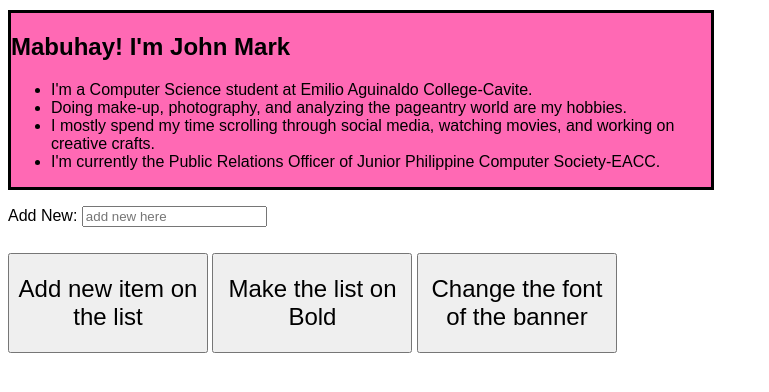
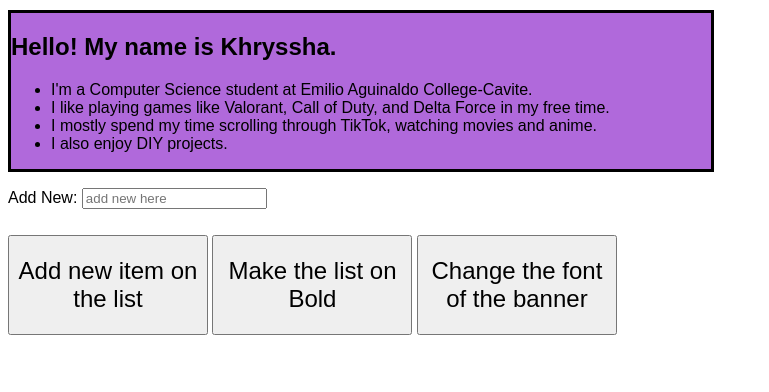
Before and after one commit to KrishAndres/midtermAct_3.1, a plain HTML site: page index.html in a window 1280 px wide. Shown: the whole page, without its empty margins (0-769 px from the left). Drawn offline with Linux system fonts and the light colour scheme.

Commit message:
index.html

```diff
--- a/index.html
+++ b/index.html
@@ -19,7 +19,7 @@
 		}
 		.container {
 			border-style: solid;
-			background-color: #ff69b4;
+			background-color: #B069DB;
 			height: auto;
 			width: 700px;
 			margin-top: 10px;
@@ -29,19 +29,19 @@
 <body>
 	<div class="container">
 		<div id="content-list">
-			<h2 id="title">Mabuhay! I'm John Mark</h2>
+			<h2 id="title">Hello! My name is Khryssha.</h2>
 			<ul>
 				<li>
 					I'm a Computer Science student at Emilio Aguinaldo College-Cavite.
 				</li>
 				<li>
-					Doing make-up, photography, and analyzing the pageantry world are my hobbies.
+					I like playing games like Valorant, Call of Duty, and Delta Force in my free time.
 				</li>
 				<li>
-					I mostly spend my time scrolling through social media, watching movies, and working on creative crafts.
+					I mostly spend my time scrolling through TikTok, watching movies and anime.
 				</li>
 				<li>
-					I'm currently the Public Relations Officer of Junior Philippine Computer Society-EACC.
+					I also enjoy DIY projects.
 				</li>
 			</ul>
 		</div>
```
